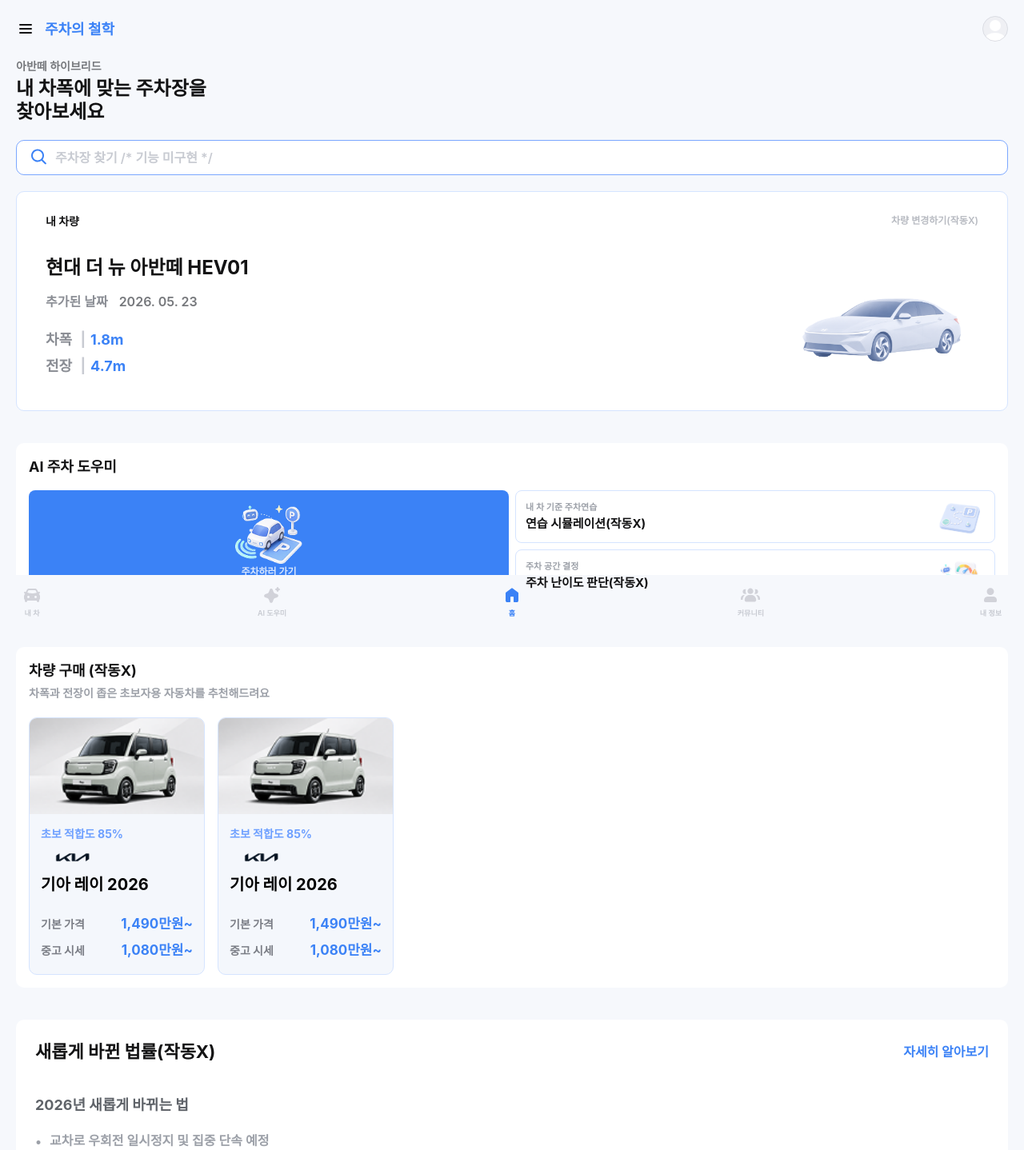
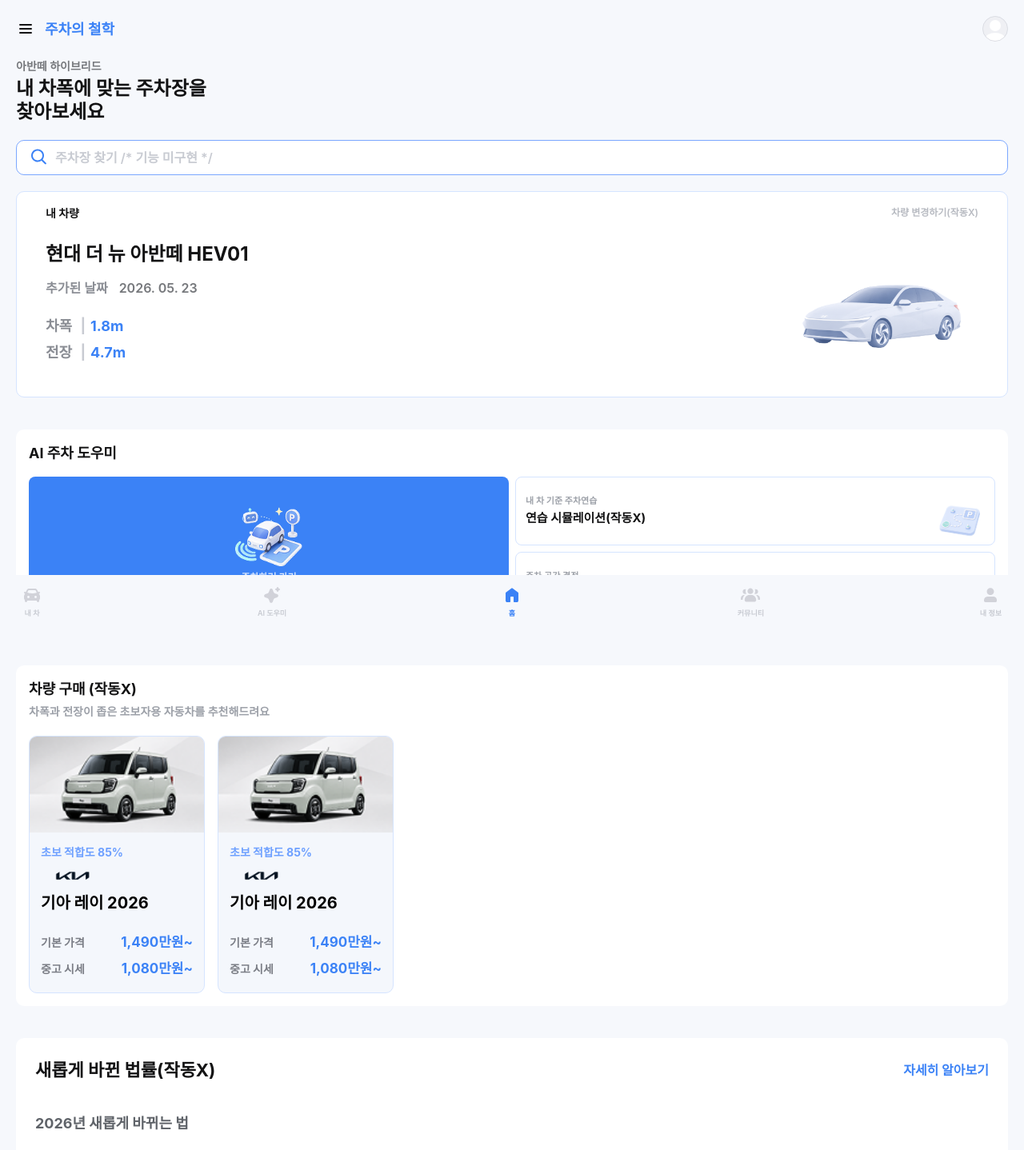
Before and after one commit to ahnjunggyu1114-sketch/philosophyOfParking, a React (Vite) app: page / in a window 1280 px wide. Shown: the top 1438 px of the page at 80% size. Built offline with nearby package versions, Linux system fonts and the light colour scheme.

Commit message:
[FEAT] 홈화면 css 추가및변경

```diff
--- a/src/pages/Home.jsx
+++ b/src/pages/Home.jsx
@@ -44,7 +44,7 @@ const Home = () => {
 
             <section className="mb-[20px] px-[20px] pb-[20px]">
                 <div className="rounded-[10px] border border-[#D5E4FF] bg-white p-[16px]">
-                    <div className="flex items-center px-[20px] pt-[10px]  justify-between">
+                    <div className="flex items-center px-[20px]  justify-between">
                         <h2 className="text-[14px] font-bold text-[#131314]">
                             내 차량
                         </h2>
@@ -57,7 +57,7 @@ const Home = () => {
                         </button>
                     </div>
 
-                    <div className="mt-[10px]">
+                    <div className="mt-[3px]">
                         <CarCard vehicle={selectedVehicle} />
                     </div>
                 </div>
@@ -72,7 +72,7 @@ const Home = () => {
                         <button
                             type="button"
                             onClick={() => navigate("/ParkingHelper")}
-                            className="cursor-pointer flex flex-col items-center justify-center h-[140px] rounded-[8px] bg-[#3B82F6] p-[14px] "
+                            className="cursor-pointer flex flex-col items-center justify-center h-[180px] rounded-[8px] bg-[#3B82F6] p-[14px] "
                         >
                             <img
                                 src={parkingCar}
@@ -90,8 +90,8 @@ const Home = () => {
                         </button>
 
                         <div className="flex flex-col gap-[8px]">
-                            <button className="relative h-[66px] overflow-hidden rounded-[8px] border border-[#D5E4FF] bg-white p-[12px] text-left">
-                                <div className="relative z-10">
+                            <button className="relative h-[86px] overflow-hidden rounded-[8px] border border-[#D5E4FF] bg-white p-[12px] text-left">
+                                <div className="relative z-0">
                                     <p className="text-[11px] font-semibold text-[#9CA0A8]">
                                         내 차 기준 주차연습
                                     </p>
@@ -106,8 +106,8 @@ const Home = () => {
                                 />
                             </button>
 
-                            <button className="relative h-[66px] overflow-hidden rounded-[8px] border border-[#D5E4FF] bg-white p-[12px] text-left">
-                                <div className="relative z-10">
+                            <button className="relative h-[86px] overflow-hidden rounded-[8px] border border-[#D5E4FF] bg-white p-[12px] text-left">
+                                <div className="relative z-0">
                                     <p className="text-[11px] font-semibold text-[#9CA0A8]">
                                         주차 공간 결정
                                     </p>
@@ -168,10 +168,10 @@ const Home = () => {
                         <div className="mt-[20px] flex flex-col gap-[12px]">
                             {lawItems.map((item) => (
                                 <div key={item} className="flex gap-[10px]">
-                                    <span className="text-[16px] font-semibold text-[#9CA0A8]">
+                                    <span className="text-[14px] font-semibold text-[#9CA0A8]">
                                         •
                                     </span>
-                                    <span className="text-[16px] font-semibold leading-[140%] text-[#9CA0A8]">
+                                    <span className="text-[14px] font-semibold leading-[140%] text-[#9CA0A8]">
                                         {item}
                                     </span>
                                 </div>
```
